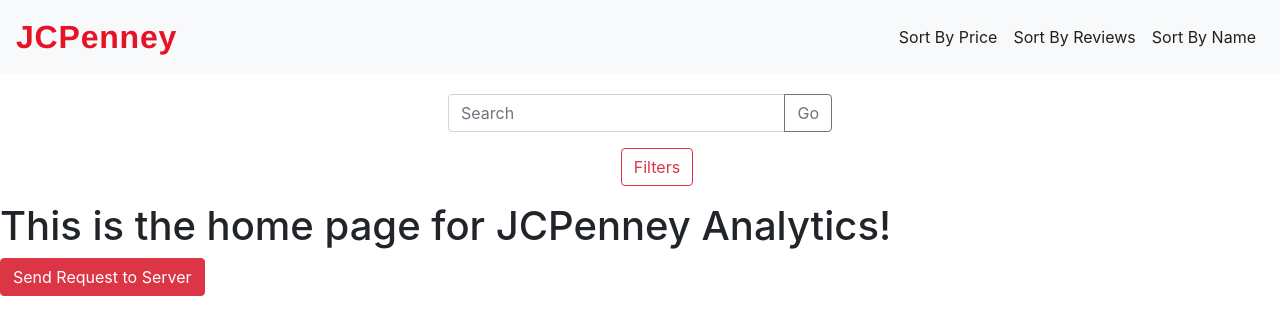
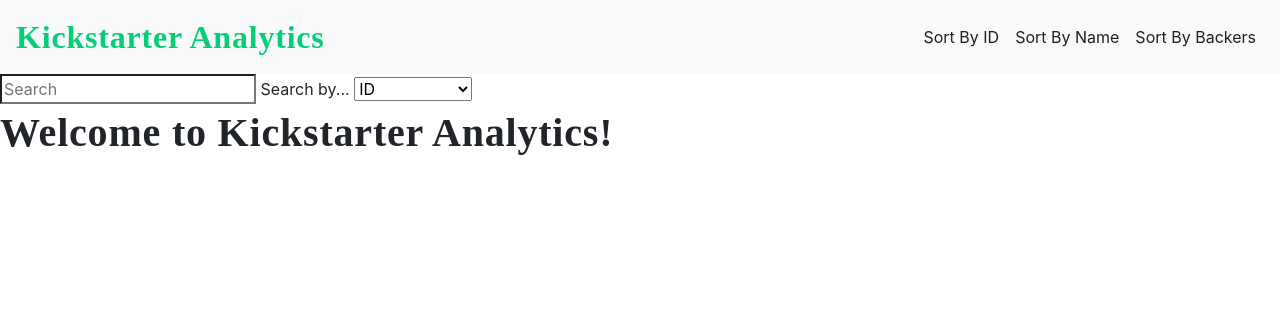
Before and after one commit to 17vle3/cs180, a Flask app: page / in a window 1280 px wide. Shown: the top 335 px of the page. Run offline with Flask 2, Linux system fonts and the light colour scheme; parts of the project's set-up code (start-up, migrations or seed data) failed here and were passed over; some libraries are stand-ins or nearby versions.

Commit message:
Sprint-2 Ugly but works
Basic search functionality, need to format JSON response on web page

```diff
--- a/src/main.py
+++ b/src/main.py
@@ -1,15 +1,21 @@
-from flask import Flask, request, render_template
+from flask import Flask, jsonify, redirect, render_template, request, url_for
+from modules import importCSV
+from modules import search
 
 app = Flask(__name__)
 
-@app.route("/", methods=['GET', 'POST'])
+@app.route("/")
 def index():
-    if request.method == 'POST':
-        app.logger.info("Button was pressed by client.")
-        return render_template('submission.html')
-    else:
-        return render_template('index.html')
+    return render_template('index.html')
 
+@app.route("/projects", methods=['GET'])
+def results():
+    matches = search.search(request.args.get('keyword'), request.args.get('filter'), projectList)
+    if not matches:
+        return "No matches found :("
+    return render_template('projects.html', matches=matches)
+    #return jsonify(matches)
 
 if __name__ == "__main__":
-    app.run(debug=True)
+    projectList = importCSV.buildList('data/projects.csv')
+    app.run()
--- a/src/static/css/styles.css
+++ b/src/static/css/styles.css
@@ -1,12 +1,11 @@
-/* JCPenny Font and colors based on google search */
 .brand-font {
-    font-family: Helvetica, sans-serif;
+    font-family: serif;
     font-weight: bold;
     letter-spacing: 0.05rem;
 }
 
 .logo{
-    color: #e71324;
+    color: #05ce78;
 }
 
 .navbar-brand {
--- a/src/templates/base.html
+++ b/src/templates/base.html
@@ -4,51 +4,45 @@
         <meta charset="utf-8">
         <meta name="viewport" content="width=device-width, initial-scale=1, shrink-to-fit=no">
 
-        <title> {% block title %}{% endblock %} </title>
+        <title>{% block title %} {% endblock %}</title>
 
         <!--Bootstrap Link-->
         <link rel="stylesheet" href="https://stackpath.bootstrapcdn.com/bootstrap/4.5.2/css/bootstrap.min.css" integrity="sha384-JcKb8q3iqJ61gNV9KGb8thSsNjpSL0n8PARn9HuZOnIxN0hoP+VmmDGMN5t9UJ0Z" crossorigin="anonymous">
 
         <!-- Stylesheets use special links using flask https://stackoverflow.com/questions/13772884/css-problems-with-flask-web-app-->
         <link rel="stylesheet" href="{{ url_for('static', filename='css/styles.css') }}">
-        <link rel="shortcut icon" href="{{ url_for('static', filename='favicon.ico') }}">
+        <link rel="shortcut icon" href="{{ url_for('static', filename='favicon.png') }}">
+
     </head>
     <body>
         <nav class="navbar navbar-expand-md bg-light">
-            <a class="navbar-brand brand-font logo" href="{{ url_for('index') }}">JCPenney</a>
+            <a class="navbar-brand brand-font logo" href="{{ url_for('index') }}">Kickstarter Analytics</a>
             <ul class="navbar-nav ml-auto">
                 <li class="nav-item">
-                    <a class="nav-link" href="">Sort By Price</a>
-                </li>
-                <li class="nav-item">
-                    <a class="nav-link" href="">Sort By Reviews</a>
+                    <a class="nav-link" href="">Sort By ID</a>
                 </li>
                 <li class="nav-item">
                     <a class="nav-link" href="">Sort By Name</a>
                 </li>
+                <li class="nav-item">
+                    <a class="nav-link" href="">Sort By Backers</a>
+                </li>
             </ul>
         </nav>
-        <div style="margin-left: 35%; width: 30%; padding-top: 20px;">
-        <div class="input-group mb-3">
-            <input type="text" class="form-control" placeholder="Search" aria-label="Search" aria-describedby="button-addon2">
-            <div class="input-group-append">
-              <button class="btn btn-outline-secondary" type="button" id="button-addon2">Go</button>
-            </div>
-          </div>
-          <p style="margin-left: 45%;">
-            <a class="btn btn-outline-danger" data-toggle="collapse" href="#collapseExample" role="button" aria-expanded="false" aria-controls="collapseExample">
-              Filters
-            </a>
-          </p>
-          <div class="collapse" id="collapseExample">
-            <div class="card card-body">
-              Add filter options later
-            </div>
-          </div>
-        </div>
+        <form action="/projects" method="GET">
+          <input type="search" name="keyword" placeholder="Search">
+          <label for="filter">Search by...</label>
+          <select name ="filter" id="filter">
+            <option value="id">ID</option>
+            <option value="name">Name</option>
+            <option value="category">Category</option>
+            <option value="currency">Currency</option>
+            <option value="backers"># of Backers</option>
+            <option value="country">Country</option>
+          </select>
+        </form>
         {% block body %}{% endblock %}
     </body>
     <script src="https://code.jquery.com/jquery-3.5.1.slim.min.js" integrity="sha384-DfXdz2htPH0lsSSs5nCTpuj/zy4C+OGpamoFVy38MVBnE+IbbVYUew+OrCXaRkfj" crossorigin="anonymous"></script>
     <script src="https://cdn.jsdelivr.net/npm/bootstrap@4.5.3/dist/js/bootstrap.bundle.min.js" integrity="sha384-ho+j7jyWK8fNQe+A12Hb8AhRq26LrZ/JpcUGGOn+Y7RsweNrtN/tE3MoK7ZeZDyx" crossorigin="anonymous"></script>
-
 </html>
--- a/src/templates/index.html
+++ b/src/templates/index.html
@@ -1,12 +1,9 @@
 {% extends 'base.html' %}
 
-{% block title %} JCPenny Analytics {% endblock %}
+{% block title %}Kickstarter Analytics{% endblock %}
 
 {% block body %}
     <div class="home">
-        <h1>This is the home page for JCPenney Analytics!</h1>
-        <form action="{{ url_for('index') }}" method="POST">
-            <input type="submit" class="btn btn-danger" value="Send Request to Server">
-        </form>
+        <h1 class="brand-font">Welcome to Kickstarter Analytics!</h1>
     </div>
 {% endblock %}
```
Also changed, not shown: src/modules/importCSV.py (added, +45 -0 lines), src/modules/search.py (added, +12 -0 lines), src/templates/projects.html (added, +13 -0 lines), src/test.py (added, +9 -0 lines), src/static/favicon.png (added).
